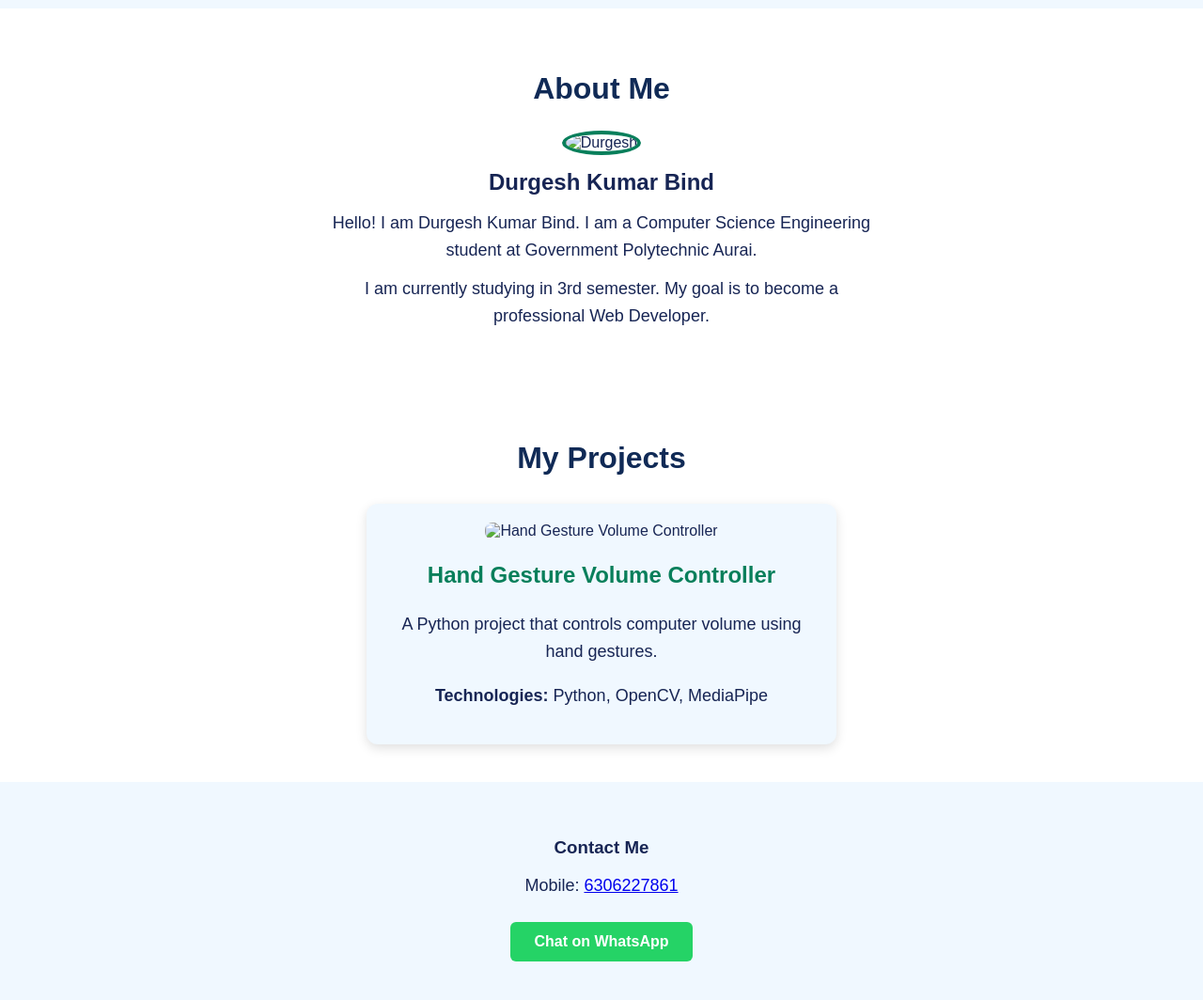
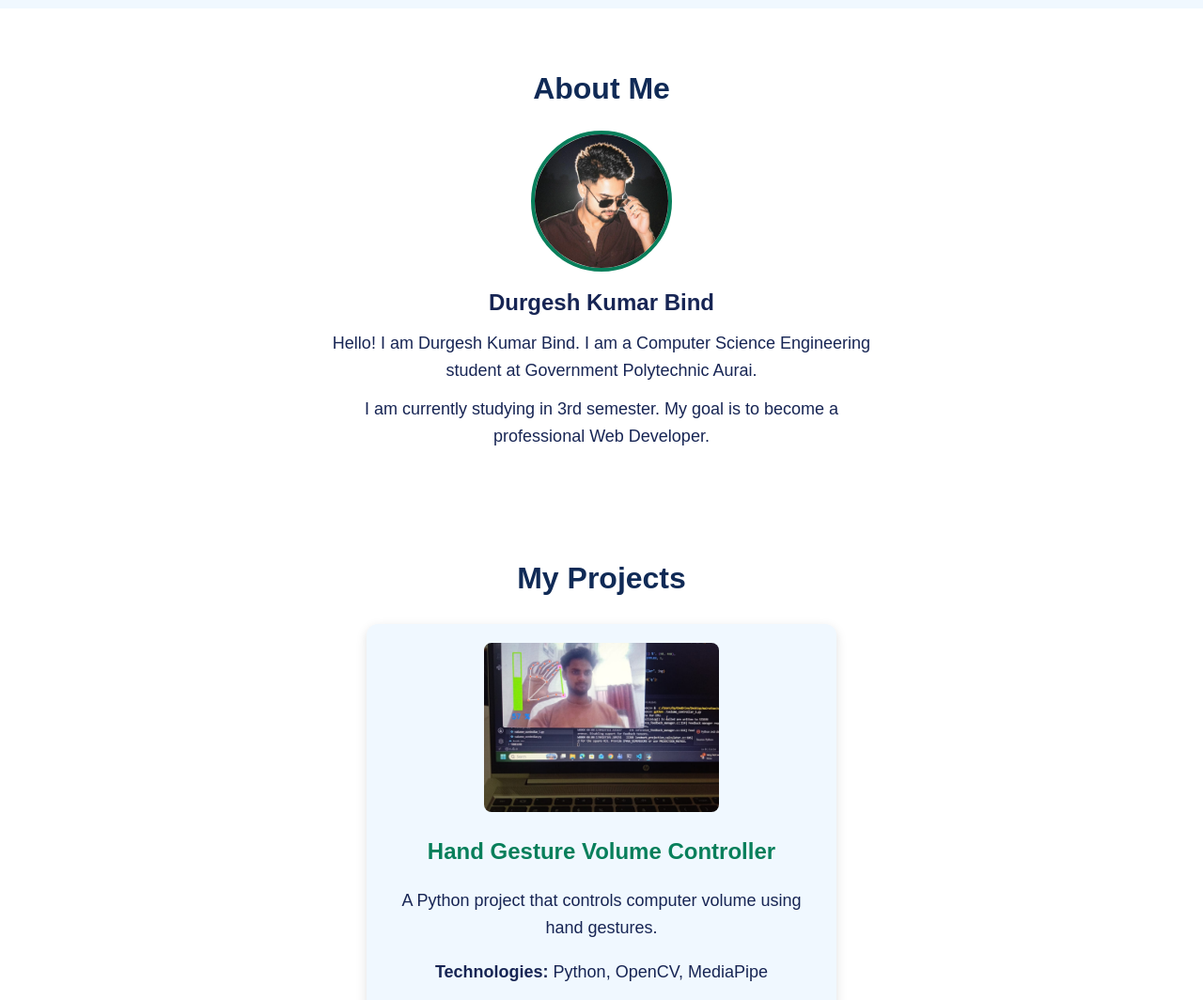
Before and after one commit to durgeshkumar639413-creator/durgesh-portfolio, a plain HTML site: page index.html in a window 1280 px wide. Shown: the part 900-1964 px from the top of the page at 94% size. Drawn offline with Linux system fonts and the light colour scheme.

Commit message:
Update index.html

```diff
--- a/index.html
+++ b/index.html
@@ -77,7 +77,7 @@
 
         <h2>About Me</h2>
 
-        <img src="images/durgesh.jpg" alt="Durgesh">
+        <img src="durgesh.jpg" alt="Durgesh">
 
         <h3>Durgesh Kumar Bind</h3>
 
@@ -105,7 +105,7 @@
 
     <div class="project-card">
 
-        <img src="images/volume-controller.jpg"
+        <img src="volume-controller.jpg"
              alt="Hand Gesture Volume Controller">
 
         <h3>Hand Gesture Volume Controller</h3>
```
